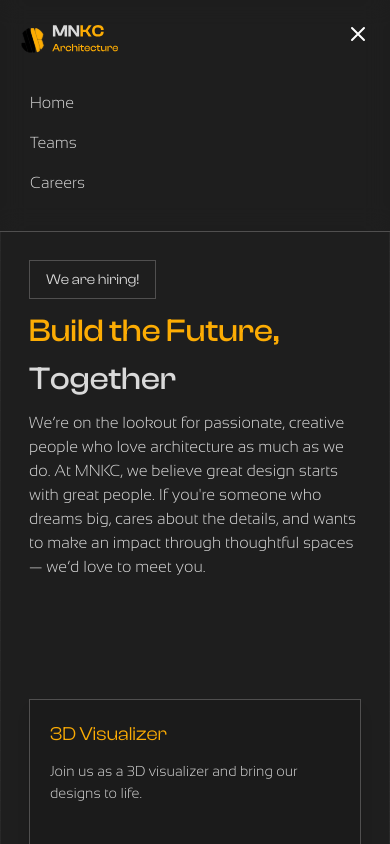
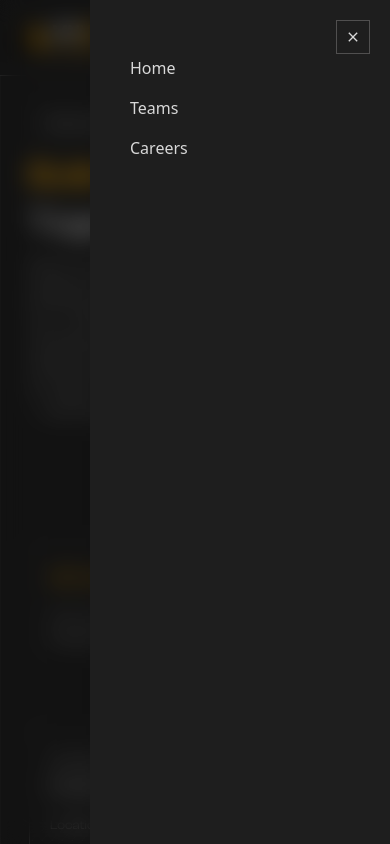
Before and after one commit to rainndev/MNKC-Architecture, a React (Vite) app: page /careers in a window 390 px wide. Both pictures are taken after a click on the button 358 px from the left and 33 px from the top of the page. Shown: the top 844 px of the page. Built offline with nearby package versions, Linux system fonts and the light colour scheme.

Commit message:
feat: implement Sidebar component and integrate with state management for sidebar visibility

```diff
--- a/src/App.tsx
+++ b/src/App.tsx
@@ -6,8 +6,13 @@ import Teamspage from "@/pages/Teamspage";
 import Navigation from "@/components/Navigation";
 import LeftSideOverlay from "@/components/LeftSideOverlay";
 import Careerspage from "@/pages/Careerspage";
+import Sidebar from "@/components/Sidebar";
+import { useSideBarStore } from "@/store/SideBarStore";
+import { AnimatePresence } from "framer-motion";
 
 const App = () => {
+  const isOpen = useSideBarStore((state) => state.isOpen);
+
   useEffect(() => {
     // Initialize Lenis
     const lenis = new Lenis({
@@ -23,7 +28,7 @@ const App = () => {
     <>
       <div className="flex h-full w-full flex-col items-center justify-center bg-[#1E1E1E]">
         <Navigation />
-
+        <AnimatePresence>{isOpen && <Sidebar />}</AnimatePresence>
         <Routes>
           <Route path="/" element={<Homepage />} />
           <Route path="/teams" element={<Teamspage />} />
--- a/src/components/CareersCard.tsx
+++ b/src/components/CareersCard.tsx
@@ -20,7 +20,7 @@ const CareersCard = ({ data }: CareersPageProps) => {
   } = data;
 
   return (
-    <div className="border border-[#504F4F] bg-black/10 text-white shadow-lg">
+    <div className="border border-[#504F4F] text-white shadow-lg">
       {/* Info about careers */}
       <div className="grid grid-cols-1 gap-10 p-5 md:grid-cols-2 md:p-10">
         <div className="w-full">
--- a/src/components/Navigation.tsx
+++ b/src/components/Navigation.tsx
@@ -1,15 +1,16 @@
-import { useState } from "react";
 import { motion } from "framer-motion";
 import { Link } from "react-router-dom";
+import { useSideBarStore } from "@/store/SideBarStore";
 
 const Navigation = () => {
-  const [isMenuOpen, setIsMenuOpen] = useState(false);
+  const setOpen = useSideBarStore((state) => state.setOpen);
 
   const toggleMenu = () => {
-    setIsMenuOpen(!isMenuOpen);
+    setOpen(true);
   };
 
   return (
+    <>
       <motion.div
         initial={{ opacity: 0, y: -50 }}
         animate={{ opacity: 1, y: 0 }}
@@ -49,22 +50,6 @@ const Navigation = () => {
                 onClick={toggleMenu}
                 className="text-white focus:outline-none"
               >
-              {isMenuOpen ? (
-                <svg
-                  xmlns="http://www.w3.org/2000/svg"
-                  className="h-6 w-6"
-                  fill="none"
-                  viewBox="0 0 24 24"
-                  stroke="currentColor"
-                >
-                  <path
-                    strokeLinecap="round"
-                    strokeLinejoin="round"
-                    strokeWidth={2}
-                    d="M6 18L18 6M6 6l12 12"
-                  />
-                </svg>
-              ) : (
                 <svg
                   xmlns="http://www.w3.org/2000/svg"
                   className="h-6 w-6"
@@ -79,29 +64,12 @@ const Navigation = () => {
                     d="M4 6h16M4 12h16M4 18h16"
                   />
                 </svg>
-              )}
               </button>
             </div>
           </div>
-
-        {/* Mobile menu */}
-        {isMenuOpen && (
-          <div className="mt-5 ml-5 w-full py-4 md:hidden">
-            <ul className="flex flex-col items-start space-y-4 text-[#D9D9D9]">
-              <li>
-                <Link to={"/"}>Home</Link>
-              </li>
-              <li>
-                <Link to={"/teams"}>Teams</Link>
-              </li>
-              <li>
-                <Link to={"/careers"}>Careers</Link>
-              </li>
-            </ul>
-          </div>
-        )}
         </nav>
       </motion.div>
+    </>
   );
 };
 
--- /dev/null
+++ b/src/components/Sidebar.tsx
@@ -0,0 +1,56 @@
+import { useSideBarStore } from "@/store/SideBarStore";
+import { MdClose } from "react-icons/md";
+import { Link } from "react-router-dom";
+import { motion } from "framer-motion";
+
+const Sidebar = () => {
+  const setOpen = useSideBarStore((state) => state.setOpen);
+  const isOpen = useSideBarStore((state) => state.isOpen);
+
+  console.log("Sidebar isOpen:", isOpen); // Debugging line
+
+  const closeSidebar = () => {
+    setOpen(false);
+  };
+
+  return (
+    <motion.div
+      initial={{ opacity: 0 }}
+      animate={{ opacity: 1 }}
+      exit={{ opacity: 0 }}
+      transition={{ duration: 0.5, ease: "easeInOut" }}
+      className="fixed top-0 right-0 z-20 flex h-full w-full justify-end bg-black/40 backdrop-blur-md md:hidden"
+    >
+      <motion.div
+        initial={{ opacity: 0, x: 300 }}
+        animate={{ opacity: 1, x: 0 }}
+        exit={{ opacity: 0, x: 300 }}
+        transition={{ duration: 0.5, ease: "easeInOut" }}
+        className="block h-full w-full max-w-[300px] bg-[#1E1E1E] p-5 shadow-lg md:hidden"
+      >
+        <div className="mt-5 ml-5 w-full py-4">
+          <div
+            onClick={closeSidebar}
+            className="absolute top-5 right-5 z-50 cursor-pointer border border-[#504F4F] p-2 text-[clamp(1rem,2vw,1.5rem)] text-[#D9D9D9] transition-all duration-300 ease-in-out hover:bg-[#D9D9D9]/20 active:bg-[#D9D9D9]/20 md:top-10 md:right-10"
+          >
+            <MdClose />
+          </div>
+
+          <ul className="flex flex-col items-start space-y-4 text-[#D9D9D9]">
+            <li onClick={closeSidebar}>
+              <Link to={"/"}>Home</Link>
+            </li>
+            <li onClick={closeSidebar}>
+              <Link to={"/teams"}>Teams</Link>
+            </li>
+            <li onClick={closeSidebar}>
+              <Link to={"/careers"}>Careers</Link>
+            </li>
+          </ul>
+        </div>
+      </motion.div>
+    </motion.div>
+  );
+};
+
+export default Sidebar;
--- /dev/null
+++ b/src/store/SideBarStore.ts
@@ -0,0 +1,11 @@
+import { create } from "zustand";
+
+interface SideBarStore {
+  isOpen: boolean;
+  setOpen: (value: boolean) => void;
+}
+
+export const useSideBarStore = create<SideBarStore>((set) => ({
+  isOpen: false,
+  setOpen: (value) => set({ isOpen: value }),
+}));
```
Lines whose indentation alone changed are shown as unchanged.
